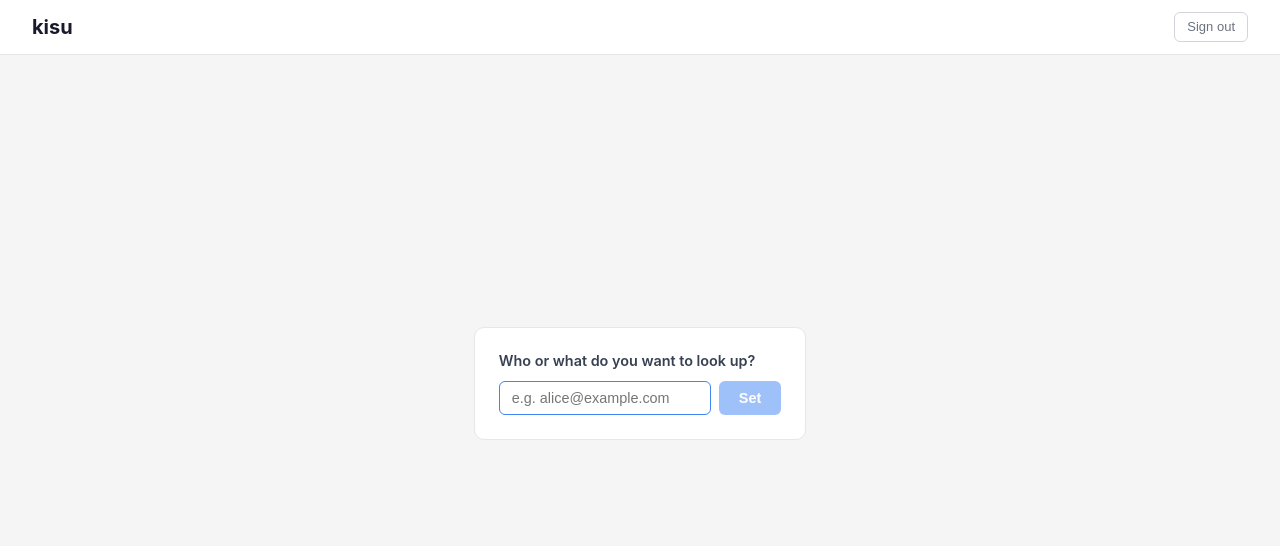
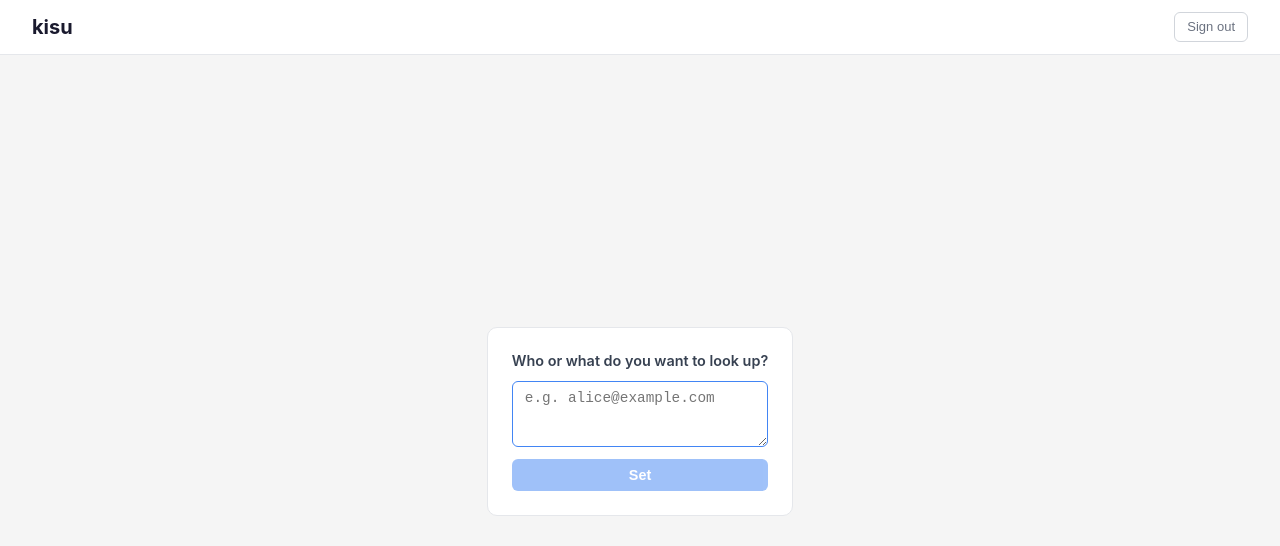
Before and after one commit to gatsu420/kisu-fe, a React (Vite) app: page / in a window 1280 px wide. Shown: the top 546 px of the page. Built offline with nearby package versions, Linux system fonts and the light colour scheme.

Commit message:
accept multiline param input (#2)

```diff
--- a/src/pages/Dashboard.module.css
+++ b/src/pages/Dashboard.module.css
@@ -64,7 +64,8 @@
 
 .setupRow {
   display: flex;
-  gap: 0.5rem;
+  flex-direction: column;
+  gap: 0.75rem;
 }
 
 .setupInput {
--- a/src/pages/Dashboard.tsx
+++ b/src/pages/Dashboard.tsx
@@ -84,12 +84,12 @@ export default function Dashboard() {
           <form onSubmit={handleSetParam} className={styles.setupCard}>
             <p className={styles.setupLabel}>Who or what do you want to look up?</p>
             <div className={styles.setupRow}>
-              <input
+              <textarea
                 className={styles.setupInput}
-                type="text"
                 placeholder="e.g. alice@example.com"
                 value={paramDraft}
                 onChange={(e) => setParamDraft(e.target.value)}
+                rows={3}
                 autoFocus
               />
               <button
```
